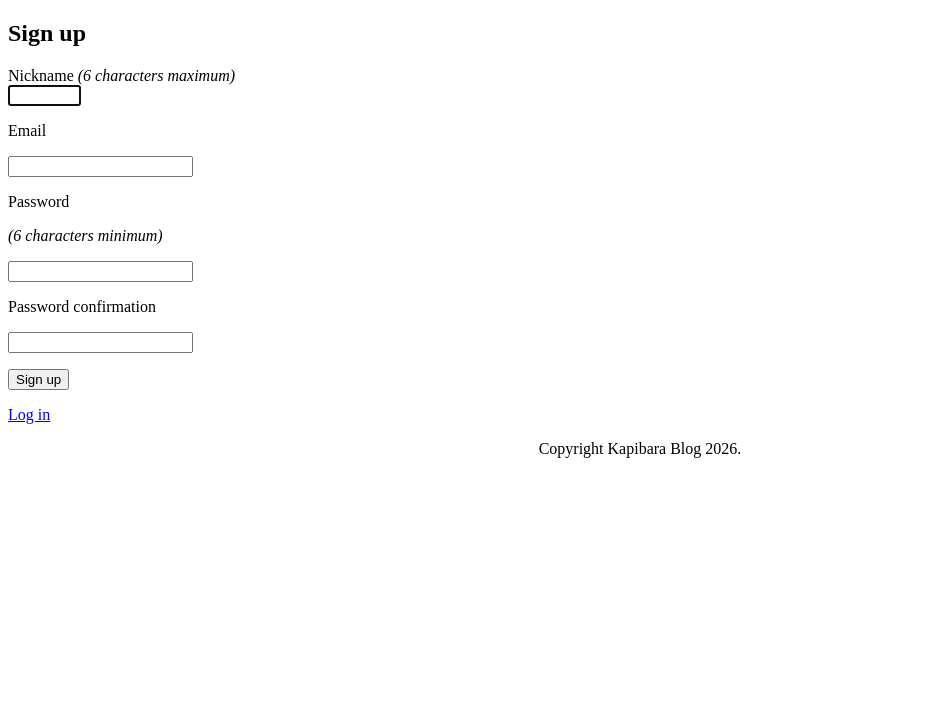
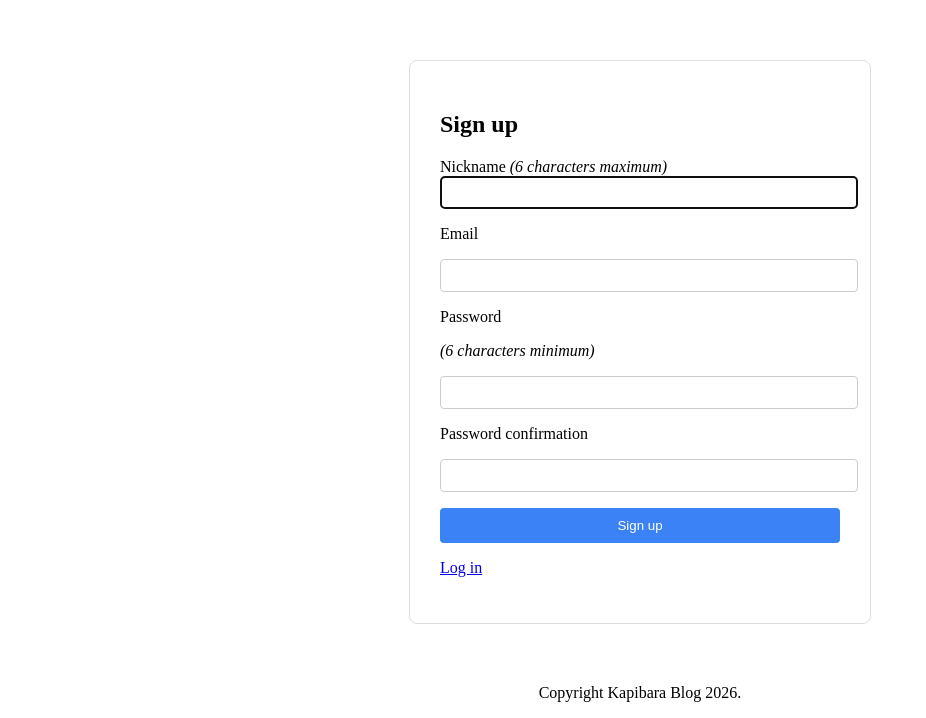
Before and after one commit to kapibarakapi565/blog_app, a Rails app: page /users/sign_up in a window 1280 px wide. Shown: the part 88-806 px from the top of the page, without its empty margins (0-926 px from the left). Before the commit the page ends 546 px from the top, so only its background shows below. Run offline with Rails 7, Linux system fonts and the light colour scheme; some libraries are stand-ins or nearby versions.

Commit message:
CSS編集
ログイン・サインアップ画面

```diff
--- a/app/assets/stylesheets/style.css
+++ b/app/assets/stylesheets/style.css
@@ -98,3 +98,33 @@
   margin-bottom: 16px;
   box-shadow: 0 2px 8px rgba(0,0,0,0.05);
 }
+/* ログイン画面 */
+.signup-container,
+.login-container{
+  max-width:400px;
+  margin:60px auto;
+  padding:30px;
+  border:1px solid #ddd;
+  border-radius:8px;
+  background:#fff;
+}
+.form-group{
+  margin-bottom:15px;
+}
+
+.form-input{
+  width:100%;
+  padding:8px;
+  border:1px solid #ccc;
+  border-radius:4px;
+}
+
+.signup-button,
+.login-button{
+  width:100%;
+  padding:10px;
+  background:#3b82f6;
+  color:white;
+  border:none;
+  border-radius:4px;
+}
--- a/app/views/devise/registrations/new.html.erb
+++ b/app/views/devise/registrations/new.html.erb
@@ -1,34 +1,38 @@
+<div class="signup-container">
   <h2>Sign up</h2>
 
+  <div class="signup-form">
     <%= form_for(resource, as: resource_name, url: registration_path(resource_name)) do |f| %>
       <%= render "devise/shared/error_messages", resource: resource %>
 
- <div class="field">
+     <div class="form-group">
             <%= f.label :nickname %> <em>(6 characters maximum)</em><br />
-        <%= f.text_field :nickname, autofocus: true, maxlength: "6" %>
+            <%= f.text_field :nickname, autofocus: true, maxlength: "6" ,class: "form-input"%>
           </div>
 
-  <div class="field">
+      <div class="form-group">
         <p><%= f.label :email %></p>
-    <p><%= f.email_field :email, autofocus: true, autocomplete: "email" %></p>
+        <p><%= f.email_field :email, autofocus: true, autocomplete: "email" ,class: "form-input" %></p>
       </div>
 
-  <div class="field">
+      <div class="form-group">
         <p><%= f.label :password %></p>
         <% if @minimum_password_length %>
           <p><em>(<%= @minimum_password_length %> characters minimum)</em></p>
         <% end %>
-    <p><%= f.password_field :password, autocomplete: "new-password" %></p>
+        <p><%= f.password_field :password, autocomplete: "new-password", class: "form-input" %></p>
       </div>
 
-  <div class="field">
+      <div class="form-group">
         <p><%= f.label :password_confirmation %></p>
-    <p><%= f.password_field :password_confirmation, autocomplete: "new-password" %></p>
+        <p><%= f.password_field :password_confirmation, autocomplete: "new-password", class: "form-input" %></p>
       </div>
 
       <div class="actions">
-    <%= f.submit "Sign up" %>
+        <%= f.submit "Sign up", class:"signup-button" %>
       </div>
     <% end %>
 
     <%= render "devise/shared/links" %>
+  </div>
+</div>
```
Also changed, not shown: app/views/devise/sessions/new.html.erb (+11 -7 lines). Lines whose indentation alone changed are shown as unchanged.
